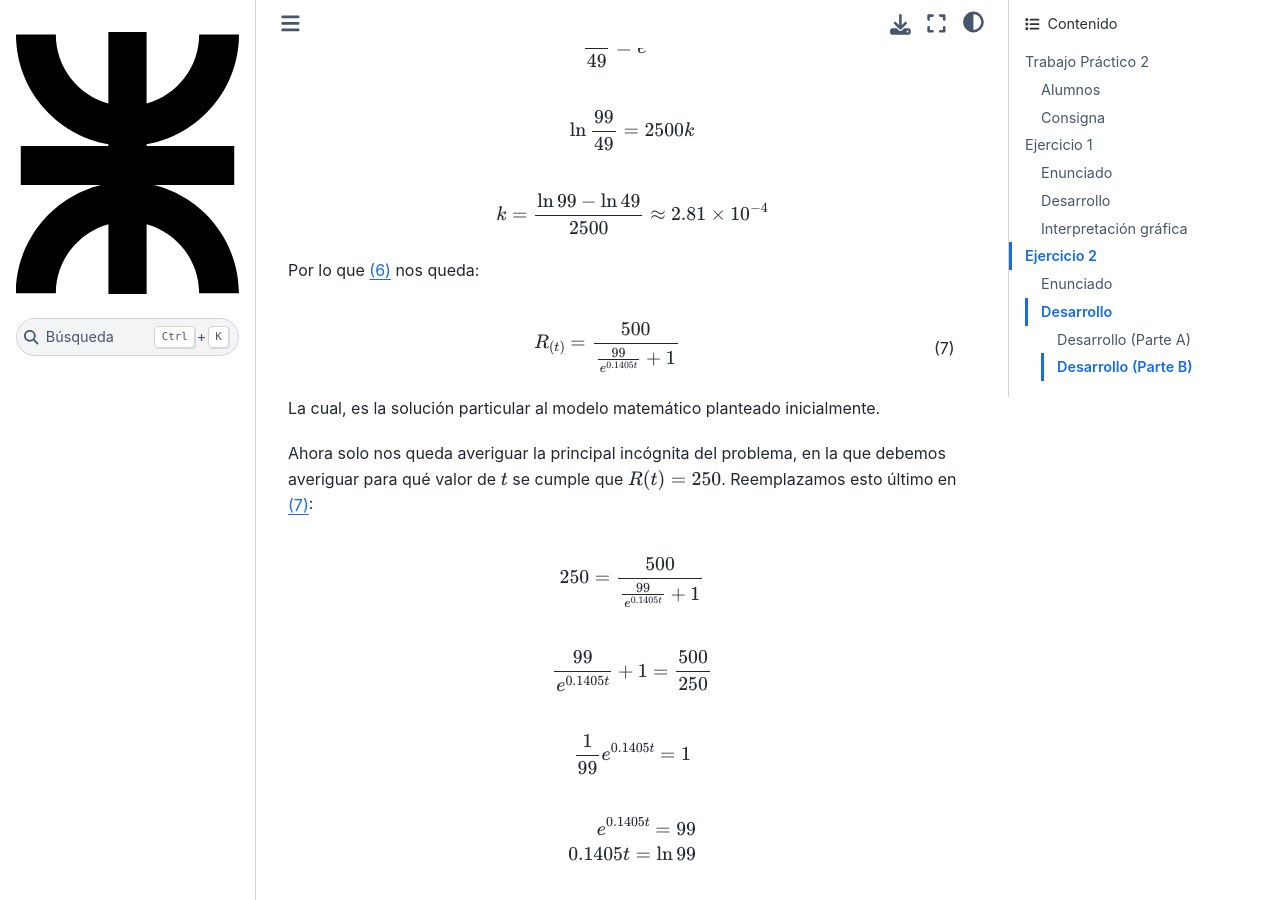
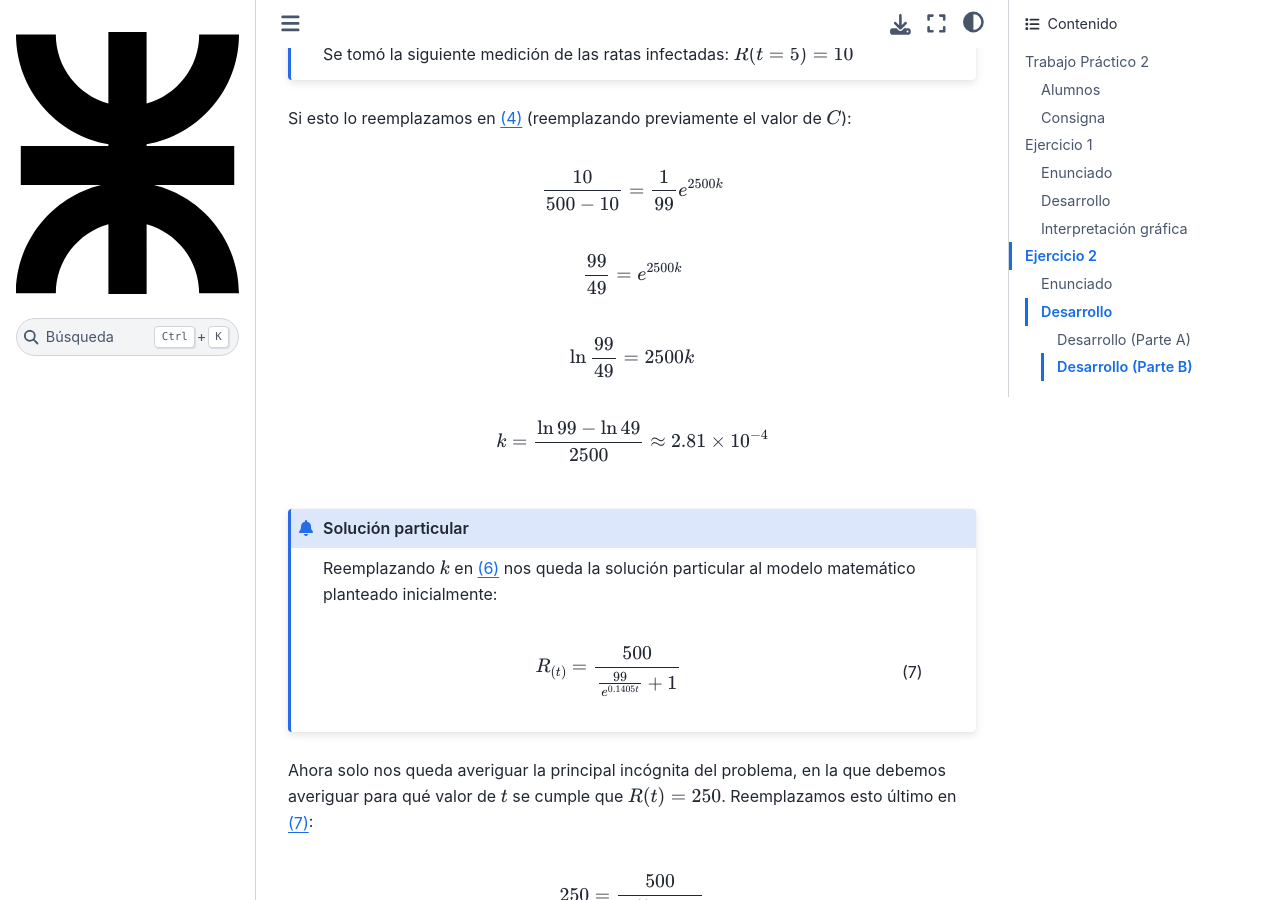
Before and after one commit to gorandp/am2_tp2, a Sphinx documentation site: the page built from docs/index.rst, in a window 1280 px wide and 900 px high, scrolled down 5317 px. Built offline with Sphinx 7.4.7 and the Sphinx Book theme 1.1.4, drawn with Linux system fonts in a browser that asks for light colours; some of the changed text lies outside the part shown.

Commit message:
admonitions problema 1 + fixes in problema 2

```diff
--- a/docs/index.rst
+++ b/docs/index.rst
@@ -102,12 +102,14 @@
    número de ratones que tienen la enfermedad con el número que está libre de
    ésta
 
-Lo cual se modeliza con el siguiente modelo matemático:
+.. admonition:: Modelo matemático
 
-.. math::
-   :label: planteo-ley
+   Lo cual se modeliza con el siguiente modelo matemático:
 
-   \frac {dR}{dt} = k R (500 - R)
+   .. math::
+      :label: planteo-ley
+
+      \frac {dR}{dt} = k R (500 - R)
 
 .. math::
    :label: var-sep
@@ -187,13 +189,17 @@
 
    \frac {500}{R} = \frac {1}{C e^{500kt}} + 1
 
-.. math::
-   :label: solucion-ratones-general
 
-   R_{(t)} = \frac {500}{ \frac {1}{C e^{500kt}} + 1 }
+.. admonition:: Solución general
 
-La ecuación :math:numref:`solucion-ratones-general` es la solución general
-a nuestro modelo matemático planteado.
+   Despejando :math:`R(t)` nos queda la solución general
+   a nuestro modelo matemático planteado:
+
+   .. math::
+      :label: solucion-ratones-general
+
+      R_{(t)} = \frac {500}{ \frac {1}{C e^{500kt}} + 1 }
+
 
 Para calcular :math:`C`, traeremos nuevamente la condicion inicial dada
 por el enunciado :math:`R(t=0) = 5` y la reemplazamos en
@@ -245,15 +251,15 @@
 
    k = \frac {\ln 99 - \ln 49}{2500} \approx 2.81 \times 10^{-4}
 
-Por lo que :math:numref:`solucion-particular-previa-ratones` nos queda:
+.. admonition:: Solución particular
 
-.. math::
-   :label: solucion-particular-ratones
+   Reemplazando :math:`k` en :math:numref:`solucion-particular-previa-ratones`
+   nos queda la solución particular al modelo matemático planteado inicialmente:
 
-   R_{(t)} = \frac {500}{ \frac {99}{e^{0.1405 t}} + 1 }
+   .. math::
+      :label: solucion-particular-ratones
 
-La cual, es la solución particular al modelo matemático planteado
-inicialmente.
+      R_{(t)} = \frac {500}{ \frac {99}{e^{0.1405 t}} + 1 }
 
 Ahora solo nos queda averiguar la principal incógnita del problema, en la que
 debemos averiguar para qué valor de :math:`t` se cumple que :math:`R(t)=250`.
@@ -652,7 +658,7 @@
 
    R_{sale} = \frac { 2 A_{(t)} }{300 + t} \frac {kg}{minuto}
 
-.. admonition:: Modelo matemático nuevo
+.. admonition:: Modelo matemático (nuevo)
 
    La ecuación diferencial :math:numref:`ec-dif-mod-mat` ahora es
 
@@ -702,7 +708,7 @@
    A_{(t)} · (300 + t)^2 = 2 (300 + t)^3 + C
 
 
-.. admonition:: Solución general nueva
+.. admonition:: Solución general (nueva)
 
    Despejando :math:`A(t)`, obtenemos la **solución general**
 
@@ -726,7 +732,7 @@
    C = - 4.95 · 10^7
 
 
-.. admonition:: Solución particular nueva
+.. admonition:: Solución particular (nueva)
 
    Reemplazamos :math:`C`  en :math:numref:`solucion-tanque-general-nueva` y
    obtenemos la **solución particular**
```
Also changed, not shown: other parts of docs/index.rst (+1 -1 lines), 5 other files.
